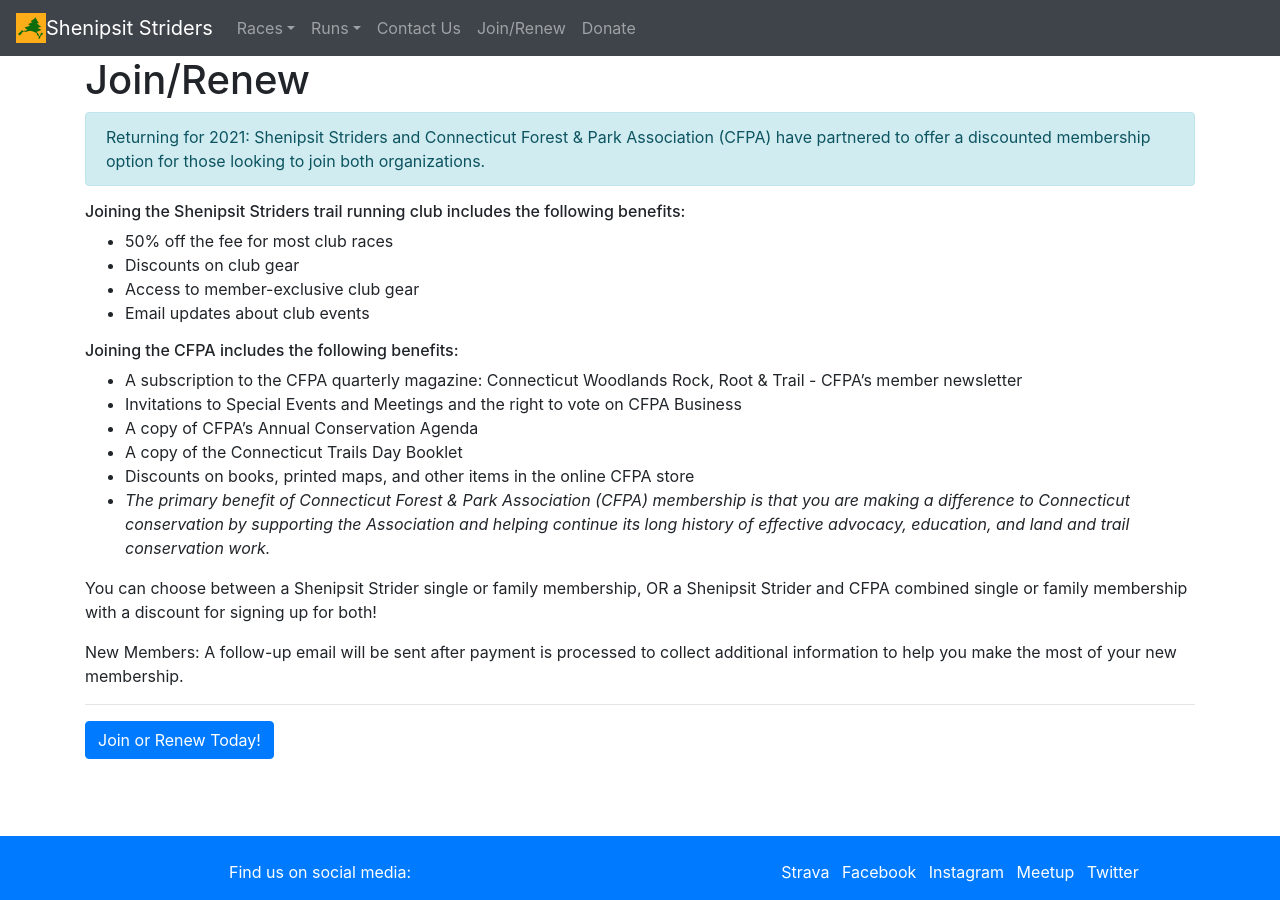
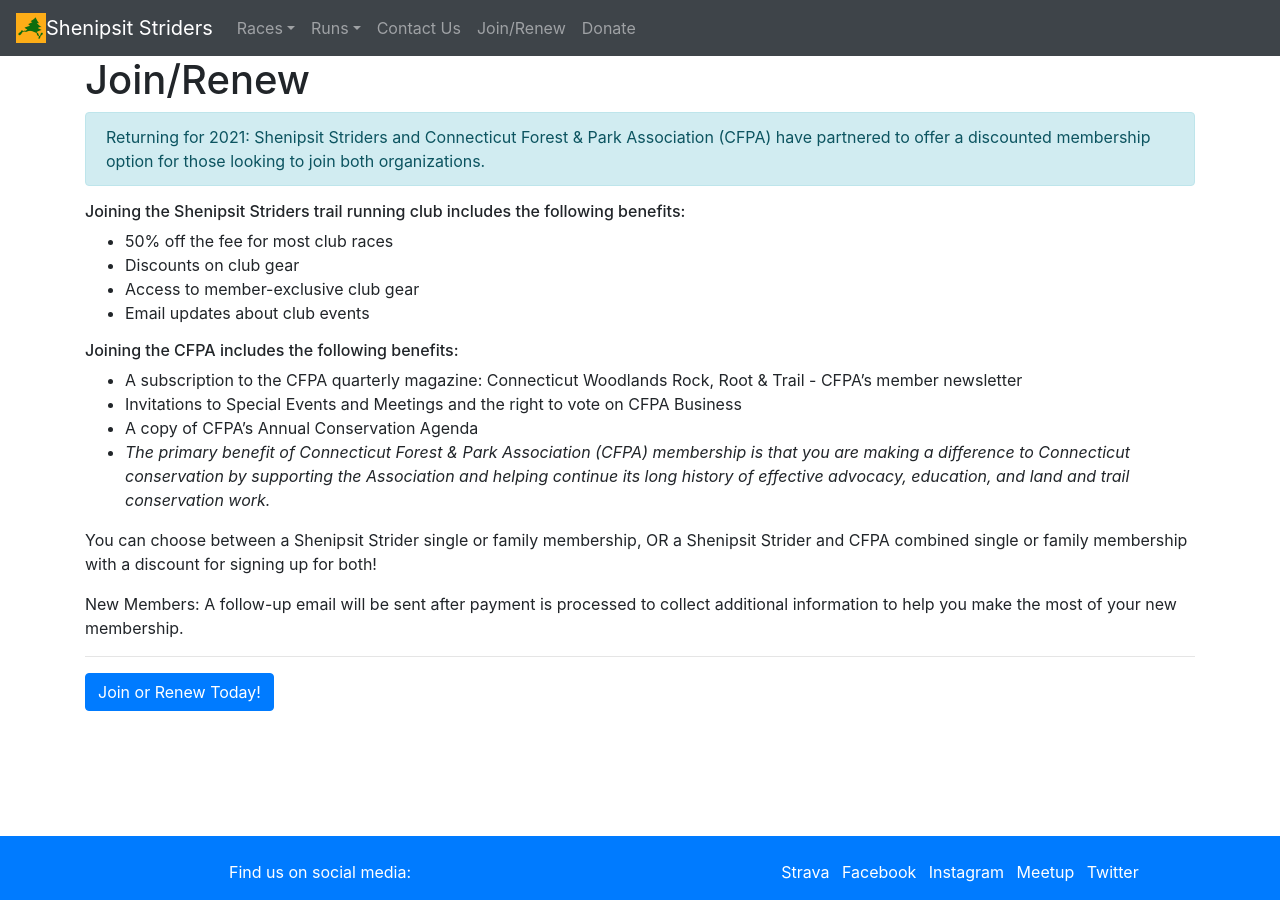
Before and after one commit to ShenipsitStriders/ShenipsitStriders.github.io, a Jekyll site: the page built from joinrenew.md, in a window 1280 px wide. Built offline with Jekyll 4.4.1, drawn with Linux system fonts in a browser that asks for light colours.

Commit message:
Update joinrenew.md

```diff
--- a/joinrenew.md
+++ b/joinrenew.md
@@ -22,8 +22,6 @@
 * A subscription to the CFPA quarterly magazine: Connecticut Woodlands Rock, Root & Trail - CFPA's member newsletter
 * Invitations to Special Events and Meetings and the right to vote on CFPA Business
 * A copy of CFPA's Annual Conservation Agenda
-* A copy of the Connecticut Trails Day Booklet
-* Discounts on books, printed maps, and other items in the online CFPA store
 * *The primary benefit of Connecticut Forest & Park Association (CFPA) membership is that you are making a difference to Connecticut conservation by supporting the Association and helping continue its long history of effective advocacy, education, and land and trail conservation work.*
 
 You can choose between a Shenipsit Strider single or family membership, OR a Shenipsit Strider and CFPA combined single or family membership with a discount for signing up for both!
```
